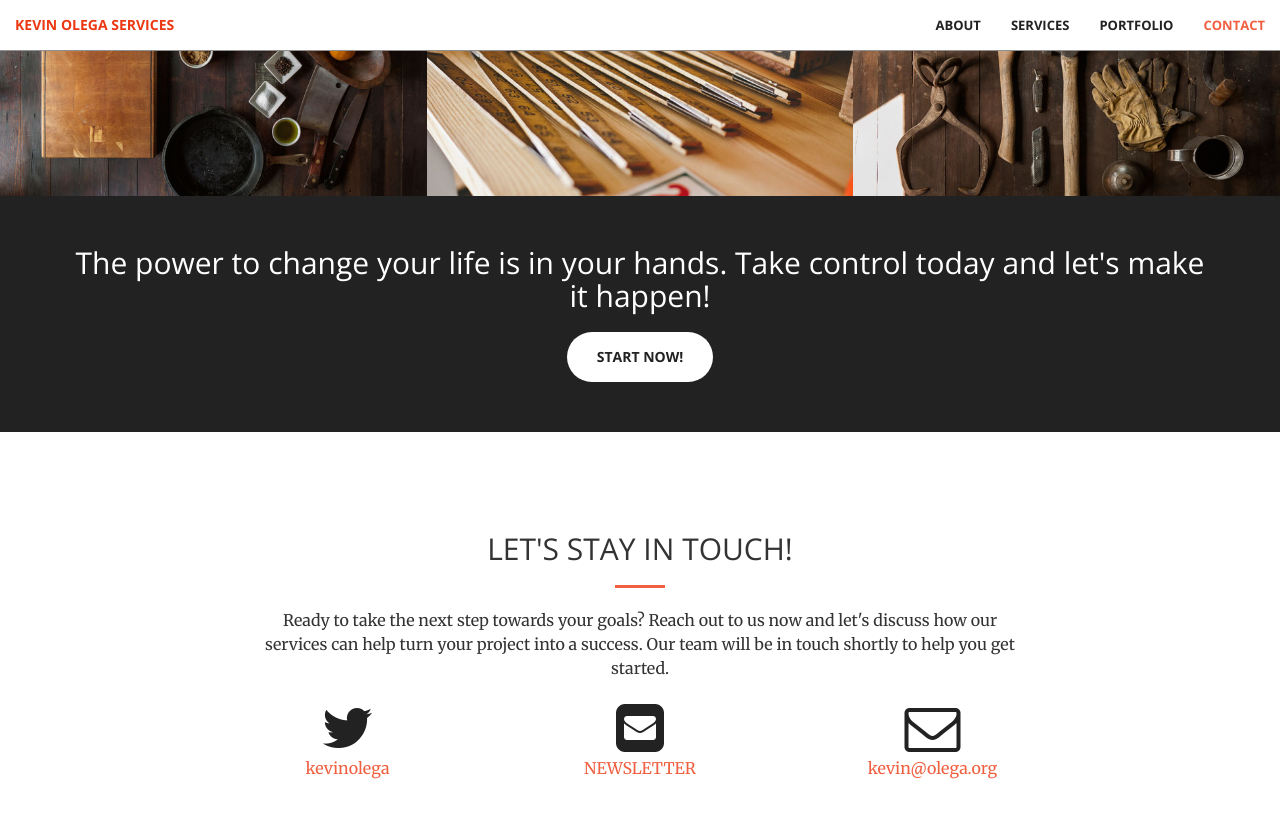
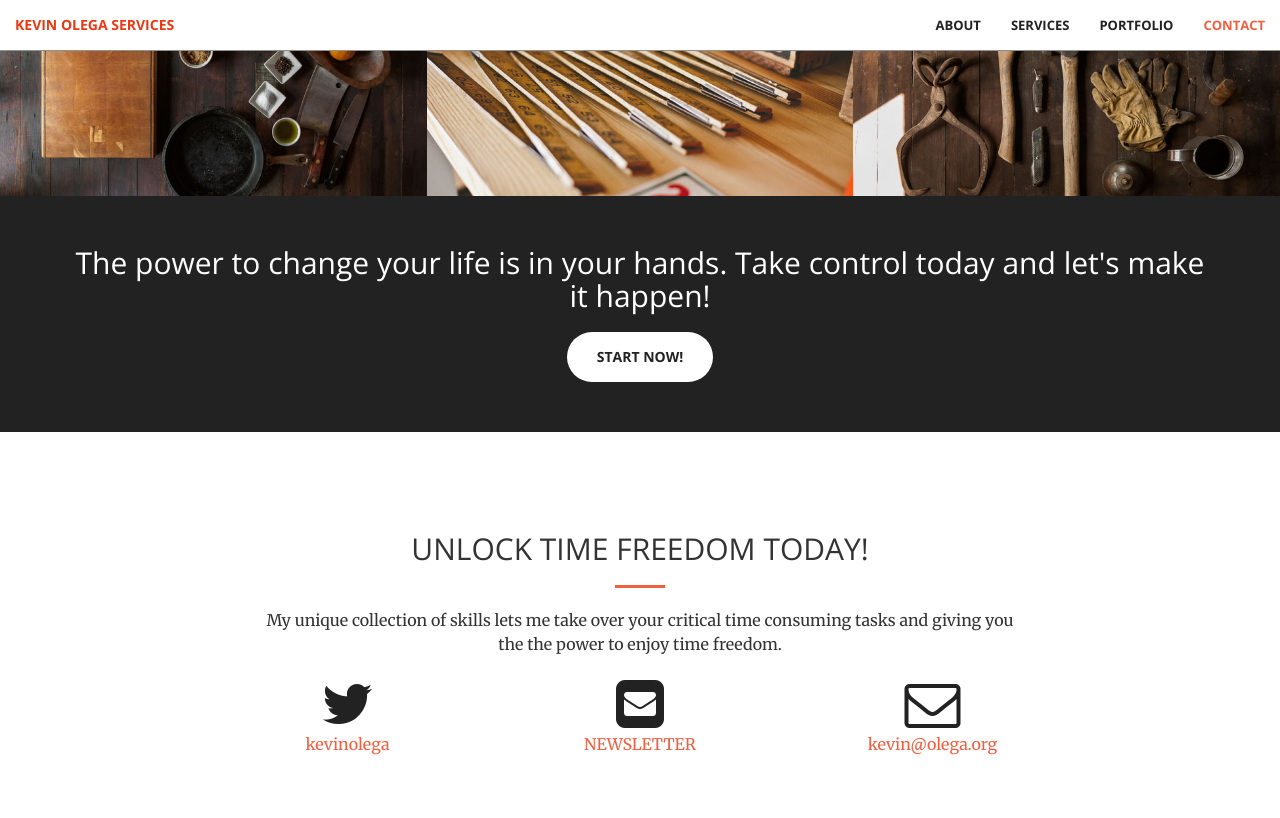
Before and after one commit to kevinolega/kevinolegaservices, a Jekyll site: the page built from index.html, in a window 1280 px wide and 900 px high, scrolled down 2097 px. Shown: the top 818 px of the window. Built offline with Jekyll 4.4.1, drawn with Linux system fonts in a browser that asks for light colours.

Commit message:
Update contact.html

```diff
--- a/_includes/contact.html
+++ b/_includes/contact.html
@@ -2,9 +2,9 @@
     <div class="container">
         <div class="row">
             <div class="col-lg-8 col-lg-offset-2 text-center">
-                <h2 class="section-heading">LET'S STAY IN TOUCH!</h2>
+                <h2 class="section-heading">UNLOCK TIME FREEDOM TODAY!</h2>
                 <hr class="primary">
-                <p>Ready to take the next step towards your goals? Reach out to us now and let's discuss how our services can help turn your project into a success. Our team will be in touch shortly to help you get started.</p>
+                <p>My unique collection of skills lets me take over your critical time consuming tasks and giving you the the power to enjoy time freedom.</p>
             </div>
         <div class="col-lg-2 col-lg-offset-2 text-center">
             <a href="https://twitter.com/{{ site.twitter_username }}">
```
